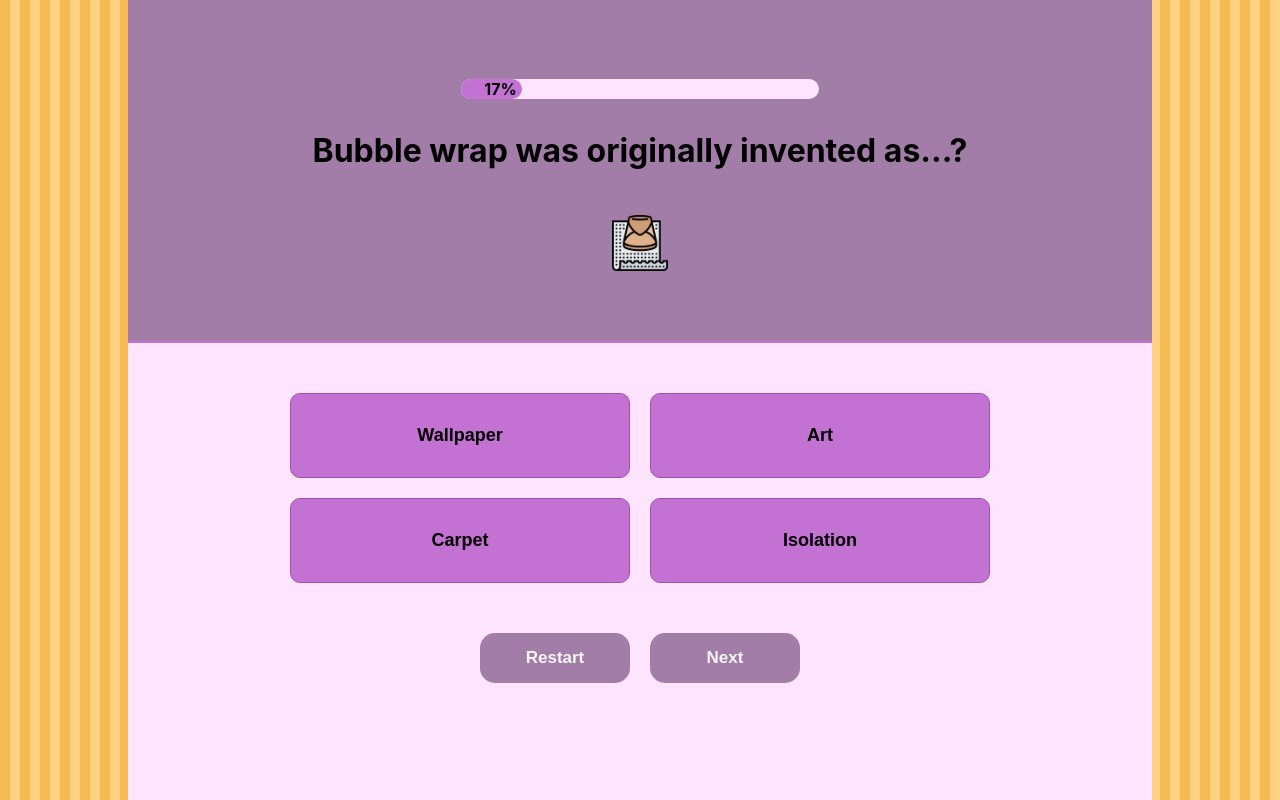
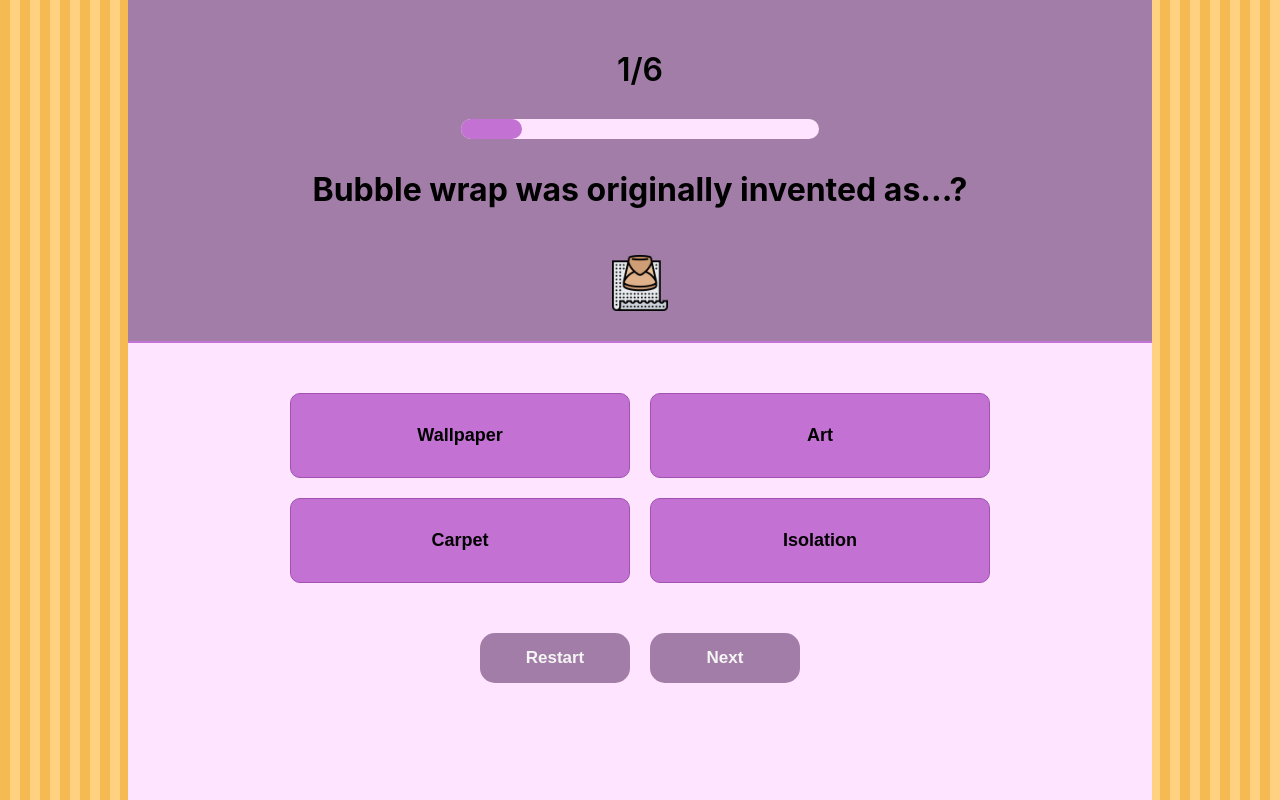
Before and after one commit to Technigo/project-redux-quiz-old, a React (Create React App) app: page /quiz in a window 1280 px wide. Both pictures are taken after a click on the button "LETS GET STARTED". Built offline with nearby package versions, Linux system fonts and the light colour scheme.

Commit message:
removed % and added a counter in currentquestion

```diff
--- a/src/components/CurrentQuestion.js
+++ b/src/components/CurrentQuestion.js
@@ -14,10 +14,6 @@ export const CurrentQuestion = () => {
   const question = useSelector((state) => state.quiz.questions[state.quiz.currentQuestionIndex])
   const store = useSelector((state) => state.quiz)
   const result = useSelector((state) => state.quiz.questions.length)
-  // const id = useSelector(state => state.quiz.questions[state.quiz.currentQuestion].id)
-
-  console.log('store', store)
-  console.log('result', result) //funkar
 
   const dispatch = useDispatch();
 
@@ -44,7 +40,8 @@ export const CurrentQuestion = () => {
   }
 
   const bgcolor = '#6a1b9a'
-  let completed =Math.round((question.id/result) *100)
+  let completed = Math.round((question.id/result) *100)
+  let questionNumber = question.id
 
   return (
   <>
@@ -52,6 +49,7 @@ export const CurrentQuestion = () => {
        <OuterWrapperQuestion>
         <InnerWrapperQuestion>
         <QuestionWrapper>
+        <Counter>{question.id}/{result}</Counter>
         <ProgressBar bgcolor={bgcolor} completed={completed} />
         <Text>{question.questionText}</Text>
         <img className='question-icon' src={question.imgUrl} alt="icon"/>
@@ -129,6 +127,9 @@ border-bottom: solid 2px #C371D2;
   width: 56px;
   padding-top: 1.5rem;
 }
+
+@media (min-width: 1025px){
+
 @media (max-width: 667px) {
   height: 30vh;
   .question-icon {
@@ -138,6 +139,22 @@ border-bottom: solid 2px #C371D2;
 }
 `
 
+const Counter = styled.div`
+  color: black;
+  font-size: 13px;
+  font-weight: 600;
+  padding: 10px;
+
+
+ @media (min-width: 668px){
+  font-size: 18px;
+  padding: 15px;
+}
+@media (min-width: 1025px) {
+  font-size: 32px;
+  padding: 20px;
+}
+`
 // const Counter = styled.p`
 // border-radius: 50%;
 // background-color: #FFE7FF;
@@ -147,6 +164,7 @@ border-bottom: solid 2px #C371D2;
 // align-items: center;
 // justify-content: center;
 // `
+
 const Text = styled.h1`
 color: black;
 width: 100%;
@@ -156,7 +174,8 @@ font-size: 13px;
 }
 @media (min-width: 1025px) {
   height: auto;
-  font-size: 32px;}
+  font-size: 32px;
+}
 `
 
 const AnswerWrapper = styled.div `
--- a/src/components/Progressbar.js
+++ b/src/components/Progressbar.js
@@ -22,7 +22,8 @@ const ProgressBar = (props) => {
     padding: 5,
     color: 'black',
     fontWeight: 'bold',
-    fontSize: '15'
+    fontSize: '15',
+    display: 'none'
   }
 
   return (
--- a/src/components/Summary.js
+++ b/src/components/Summary.js
@@ -6,7 +6,7 @@ import { ReturnButton } from 'components/ReturnButtonSummary';
 // import { OuterWrapperStartpage } from 'components/OuterWrapperStartpage';
 import styled from 'styled-components/macro';
 import confettiIcon from '../confetti.png';
-import Confetti from 'react-confetti'
+import Confetti from 'react-confetti';
 // import { getLatestVariableDefinition } from 'eslint-plugin-react/lib/util/variable';
 
 const Summary = () => {
```
